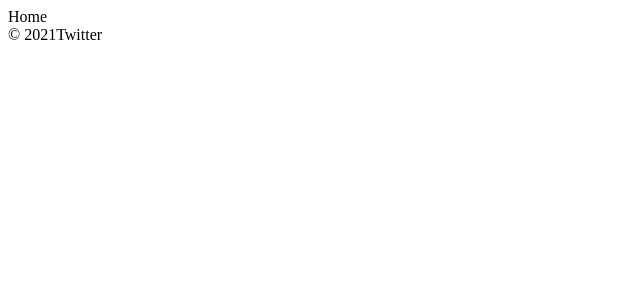
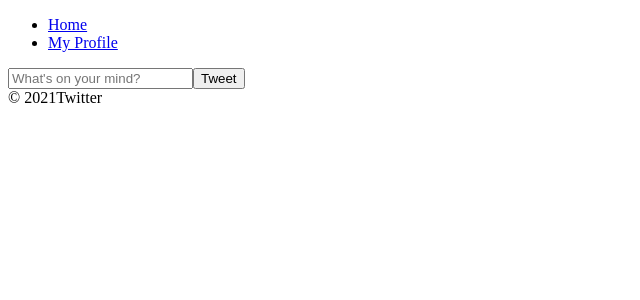
Before and after one commit to kimJiHwan0618/studycoding, a React (Create React App) app in the folder 02_React/twitter/: page /#/ in a window 1280 px wide. Shown: the top 300 px of the page, without its empty margins (0-640 px from the left). Built offline with nearby package versions, Linux system fonts and the light colour scheme; no server answers; sample sign-in values are in the browser's storage.

Commit message:
twitter_ firestore 이용한 데이터 추가 구현

```diff
--- /dev/null
+++ b/02_React/twitter/src/components/Navigation.js
@@ -0,0 +1,17 @@
+import React from "react";
+import { Link } from "react-router-dom";
+
+const Navigation = () => (
+  <nav>
+    <ul>
+      <li>
+        <Link to="/">Home</Link>
+      </li>
+      <li>
+        <Link to="/profile">My Profile</Link>
+      </li>
+    </ul>
+  </nav>
+);
+
+export default Navigation;
--- a/02_React/twitter/src/components/Router.js
+++ b/02_React/twitter/src/components/Router.js
@@ -1,22 +1,36 @@
 import React from "react";
-import { HashRouter as Router, Route, Switch } from "react-router-dom";
+import {
+  HashRouter as Router,
+  Route,
+  Switch,
+  Redirect,
+} from "react-router-dom";
 import Auth from "routes/Auth";
 import Home from "routes/Home";
+import Navigation from "./Navigation";
+import Profile from "routes/Profile";
 
 const AppRouter = ({ isLoggedIn }) => {
   return (
     <Router>
+      {isLoggedIn && <Navigation />}
       <Switch>
         {isLoggedIn ? (
           <>
             <Route exact path="/">
               <Home />
             </Route>
+            <Route exact path="/profile">
+              <Profile />
+            </Route>
           </>
         ) : (
-          <Route exact path="/">
-            <Auth />
-          </Route>
+          <>
+            <Route exact path="/">
+              <Auth />
+            </Route>
+            <Redirect from="*" to="/" />
+          </>
         )}
       </Switch>
     </Router>
--- a/02_React/twitter/src/fbase.js
+++ b/02_React/twitter/src/fbase.js
@@ -1,19 +1,24 @@
 import firebase from "firebase/app";
-import "firebase/";
+import "firebase/auth";
+import "firebase/firestore";
 
 const firebaseConfig = {
   apiKey: process.env.REACT_APP_API_KEY,
   authDomain: process.env.REACT_APP_AUTH_DOMAIN,
-  databaseURL: process.env.REACT_APP_DATABASE_URL,
   projectId: process.env.REACT_APP_PROJECT_ID,
   storageBucket: process.env.REACT_APP_STORAGE_BUCKET,
   messagingSenderId: process.env.REACT_APP_MESSAGIN_ID,
   appId: process.env.REACT_APP_API_ID,
-  measurementId: process.env.REACT_APP_MESSAGIN_ID,
+  // databaseURL: process.env.REACT_APP_DATABASE_URL,
+  // measurementId: process.env.REACT_APP_MESSAGIN_ID,
 };
 // REACT_APP_MEASUREMENT_Id=G-8GSGZQ44ST*/
 // REACT_APP_DATABASE_URL=https://myapp-project-123.firebaseio.com
 
 firebase.initializeApp(firebaseConfig);
 
+export const firebaseInstance = firebase;
+
 export const authService = firebase.auth();
+
+export const dbService = firebase.firestore();
--- a/02_React/twitter/src/routes/Auth.js
+++ b/02_React/twitter/src/routes/Auth.js
@@ -1,4 +1,5 @@
-import { authService } from "fbase";
+/* eslint-disable no-unused-vars */
+import { authService, firebaseInstance } from "fbase";
 import React, { useState } from "react";
 
 const Auth = () => {
@@ -37,6 +38,19 @@
     }
   };
   const toggleAccount = () => setNewAccount((prev) => !prev);
+  const onSocialClick = async (event) => {
+    const {
+      target: { name },
+    } = event;
+    let provider;
+    if (name === "google") {
+      provider = new firebaseInstance.auth.GoogleAuthProvider();
+    } else if (name === "github") {
+      provider = new firebaseInstance.auth.GithubAuthProvider();
+    }
+    const data = await authService.signInWithPopup(provider);
+    console.log(data);
+  };
   return (
     <div>
       <form onSubmit={onSubmit}>
@@ -66,8 +80,12 @@
         {newAccount ? "Sign In" : "Create Account"}
       </span>
       <div>
-        <button>Continue with Google</button>
-        <button>Continue with Github</button>
+        <button onClick={onSocialClick} name="google">
+          Continue with Google
+        </button>
+        <button onClick={onSocialClick} name="github">
+          Continue with Github
+        </button>
       </div>
     </div>
   );
--- a/02_React/twitter/src/routes/Home.js
+++ b/02_React/twitter/src/routes/Home.js
@@ -1,4 +1,35 @@
-import React from "react";
+import { dbService } from "fbase";
+import React, { useState } from "react";
 
-const Home = () => <span>Home</span>;
+const Home = () => {
+  const [tweet, setTweet] = useState("");
+  const onSubmit = async (event) => {
+    event.preventDefault();
+    await dbService.collection("tweets").add({
+      tweet,
+      createdAt: Date.now(),
+    });
+    setTweet("");
+  };
+  const onChange = (event) => {
+    const {
+      target: { value },
+    } = event;
+    setTweet(value);
+  };
+  return (
+    <div>
+      <form onSubmit={onSubmit}>
+        <input
+          onChange={onChange}
+          type="text"
+          placeholder="What's on your mind?"
+          maxLength={120}
+          value={tweet}
+        />
+        <input type="submit" value="Tweet" />
+      </form>
+    </div>
+  );
+};
 export default Home;
--- a/02_React/twitter/src/routes/Profile.js
+++ b/02_React/twitter/src/routes/Profile.js
@@ -1,4 +1,17 @@
+import { authService } from "fbase";
 import React from "react";
+import { useHistory } from "react-router-dom";
 
-const Profile = () => <span>Profile</span>;
+const Profile = () => {
+  const history = useHistory();
+  const onLogOutClick = () => {
+    authService.signOut();
+    history.push("/");
+  };
+  return (
+    <>
+      <button onClick={onLogOutClick}>Log Out</button>
+    </>
+  );
+};
 export default Profile;
```
